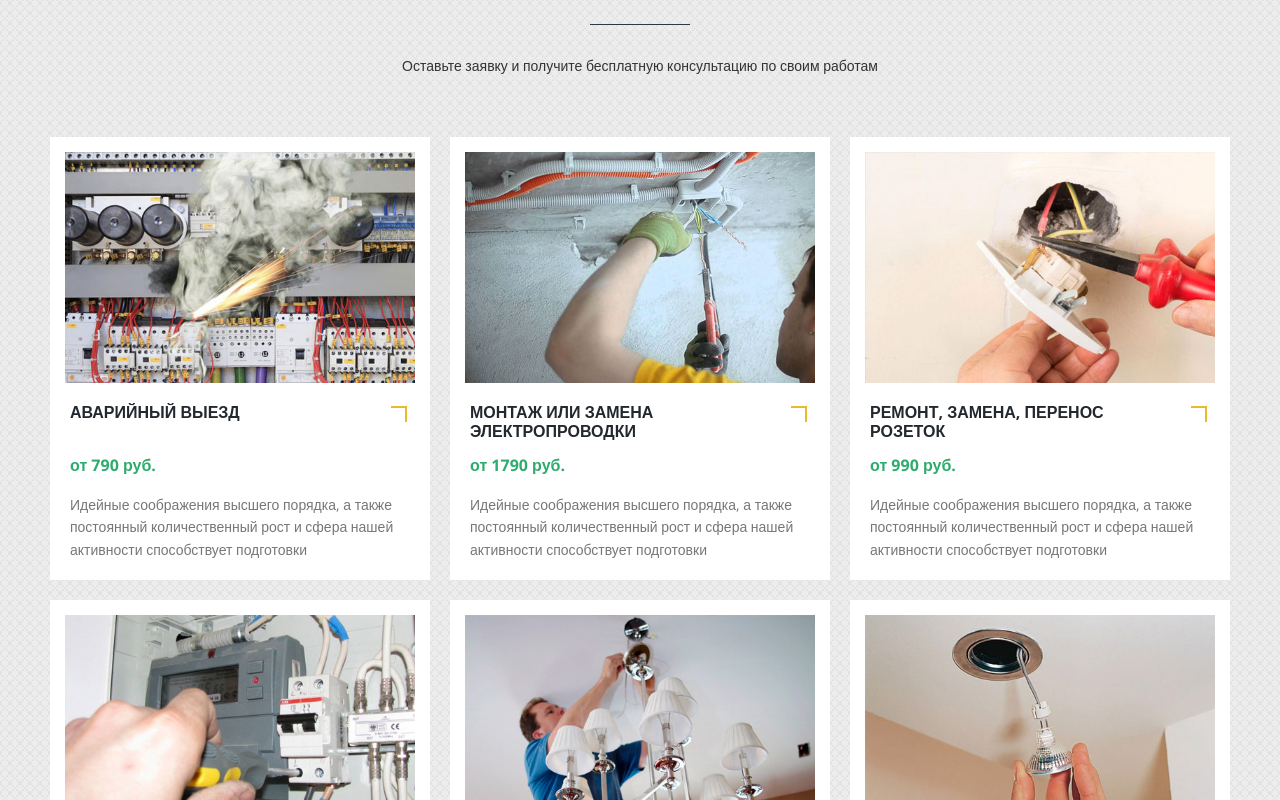
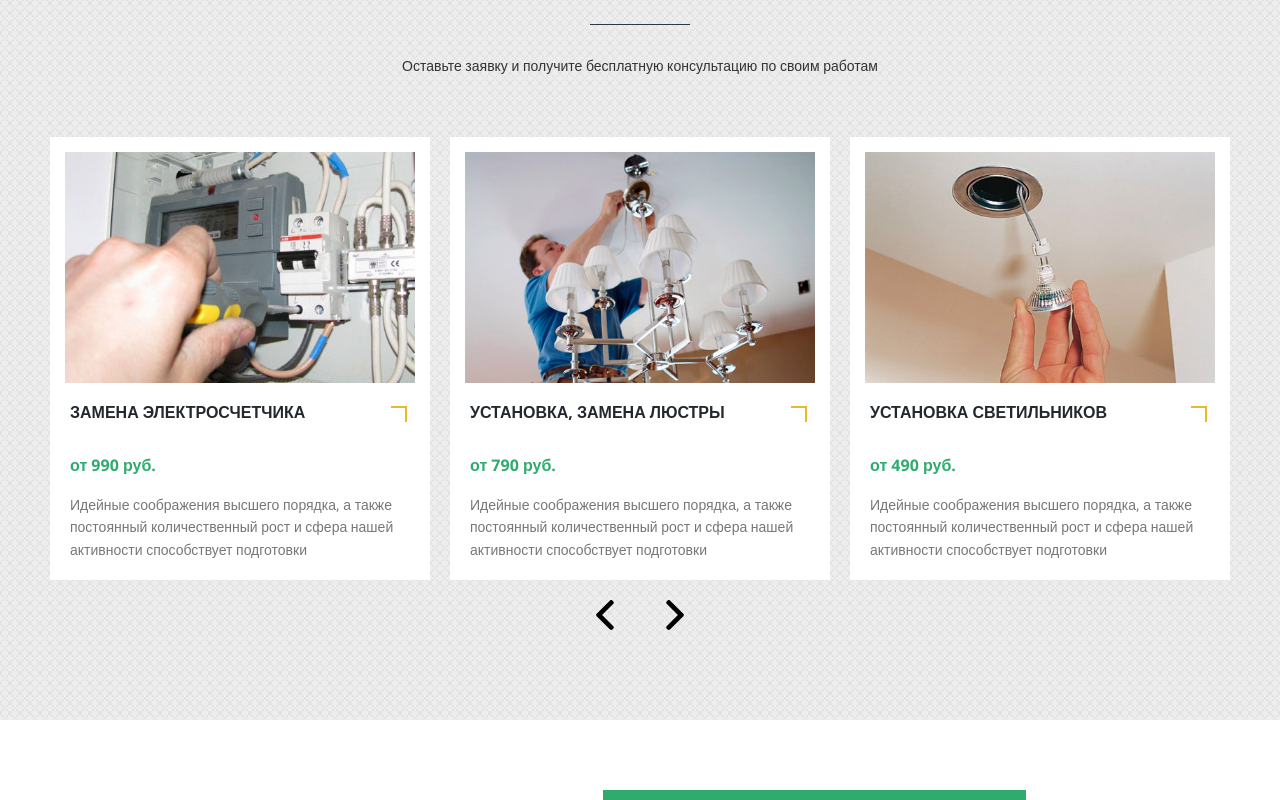
Before and after one commit to murhuhn/finalProject, a website with bundled scripts: page index.html in a window 1280 px wide. Shown: the part 757-1557 px from the top of the page. Built offline with nearby package versions, Linux system fonts and the light colour scheme; files whose address does not match are found by name.

Commit message:
добавила скрипт для карусели в блоке услуг

```diff
--- a/index.html
+++ b/index.html
@@ -162,7 +162,7 @@
 
 				<div class="services-elements">
 					<div class="row services-carousel">
-						<div class="col-sm-6 col-md-4">
+						<div class="col-sm-6 col-md-4 services-carousel__item">
 							<div class="element relative">
 								<a class="absolute fancyboxModal" href="#application"
 									data-application="Аварийный выезд"></a>
@@ -179,7 +179,7 @@
 								</div>
 							</div>
 						</div>
-						<div class="col-sm-6 col-md-4">
+						<div class="col-sm-6 col-md-4 services-carousel__item">
 							<div class="element relative">
 								<a class="absolute fancyboxModal" href="#application"
 									data-application="Монтаж или замена электропроводки"></a>
@@ -196,7 +196,7 @@
 								</div>
 							</div>
 						</div>
-						<div class="col-sm-6 col-md-4">
+						<div class="col-sm-6 col-md-4 services-carousel__item">
 							<div class="element relative">
 								<a class="absolute fancyboxModal" href="#application"
 									data-application="Ремонт, замена, перенос розеток"></a>
@@ -213,7 +213,7 @@
 								</div>
 							</div>
 						</div>
-						<div class="col-sm-6 col-md-4">
+						<div class="col-sm-6 col-md-4 services-carousel__item">
 							<div class="element relative">
 								<a class="absolute fancyboxModal" href="#application"
 									data-application="Замена электросчетчика"></a>
@@ -230,7 +230,7 @@
 								</div>
 							</div>
 						</div>
-						<div class="col-sm-6 col-md-4">
+						<div class="col-sm-6 col-md-4 services-carousel__item">
 							<div class="element relative">
 								<a class="absolute fancyboxModal" href="#application"
 									data-application="Установка, замена люстры"></a>
@@ -247,7 +247,7 @@
 								</div>
 							</div>
 						</div>
-						<div class="col-sm-6 col-md-4">
+						<div class="col-sm-6 col-md-4 services-carousel__item">
 							<div class="element relative">
 								<a class="absolute fancyboxModal" href="#application"
 									data-application="Установка светильников"></a>
--- a/src/index.js
+++ b/src/index.js
@@ -12,6 +12,8 @@
 
 import sendForm from './modules/sendForm';
 
+import carousel from './modules/carousel';
+
 modal();
 
 upArrow();
@@ -24,4 +26,6 @@
 
 validation();
 
-sendForm({ idForm: 'form' })
+sendForm({ idForm: 'form' });
+
+carousel();
--- /dev/null
+++ b/src/modules/carousel.js
@@ -0,0 +1,29 @@
+const carousel = () => {
+  const sliderBlock = document.querySelector('.services-carousel'),
+        slides = sliderBlock.querySelectorAll('.services-carousel__item'),
+        btnNext = document.querySelector('.arrow-right'),
+        btnPrev = document.querySelector('.arrow-left');
+
+  slides.forEach((slide, index) => {
+    if (index <= 2) {
+      slide.classList.add('active');
+    }
+  });
+
+  const currentSlides = () => {
+    slides.forEach(slide => {
+      slide.classList.toggle('active');
+    });
+  };
+
+  btnNext.addEventListener('click', () => {
+    currentSlides();
+  });
+
+  btnPrev.addEventListener('click', () => {
+    currentSlides();
+  });
+  currentSlides();
+};
+
+export default carousel;
```
Also changed, not shown: dist/css/style.css, dist/main.js.
